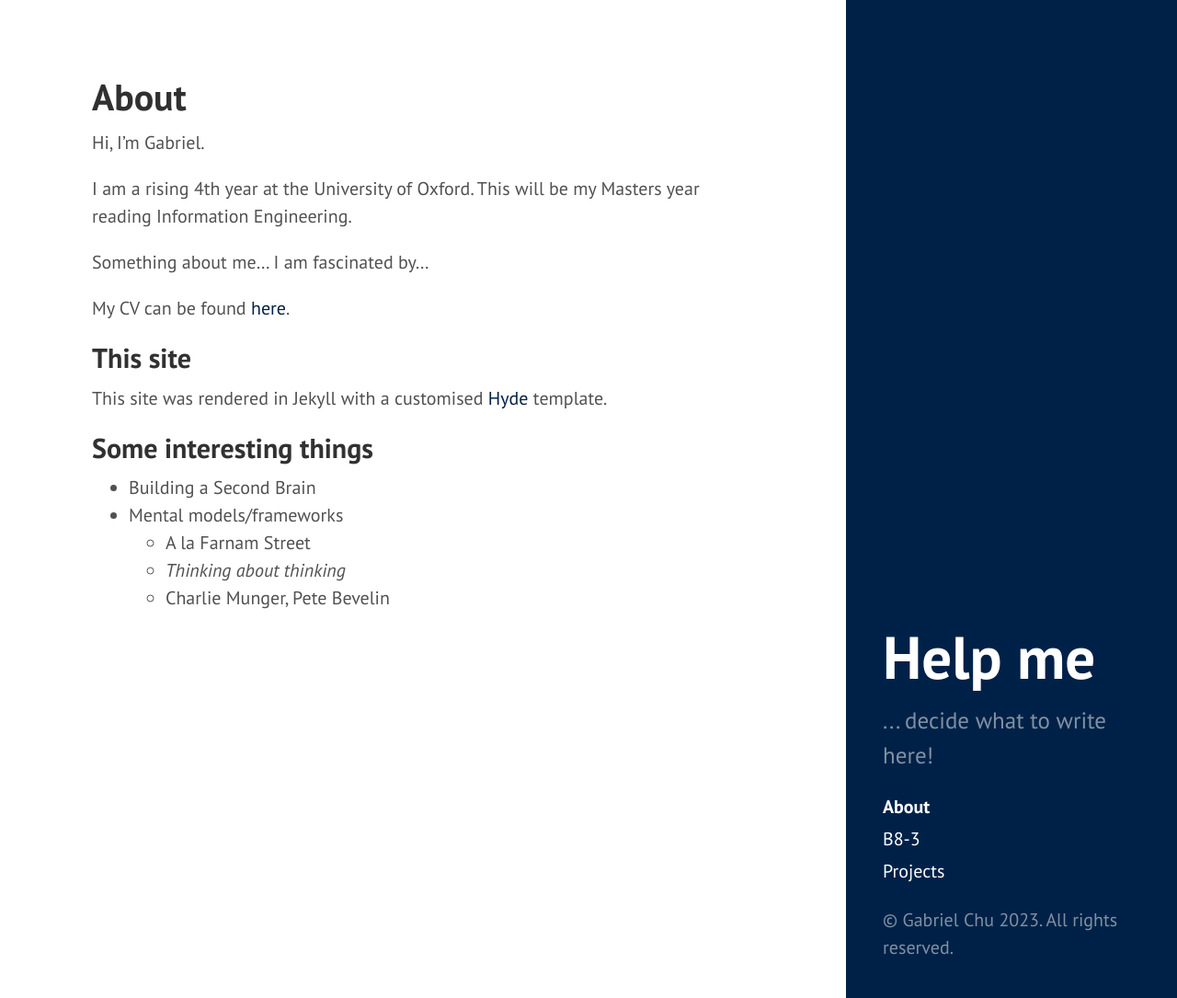
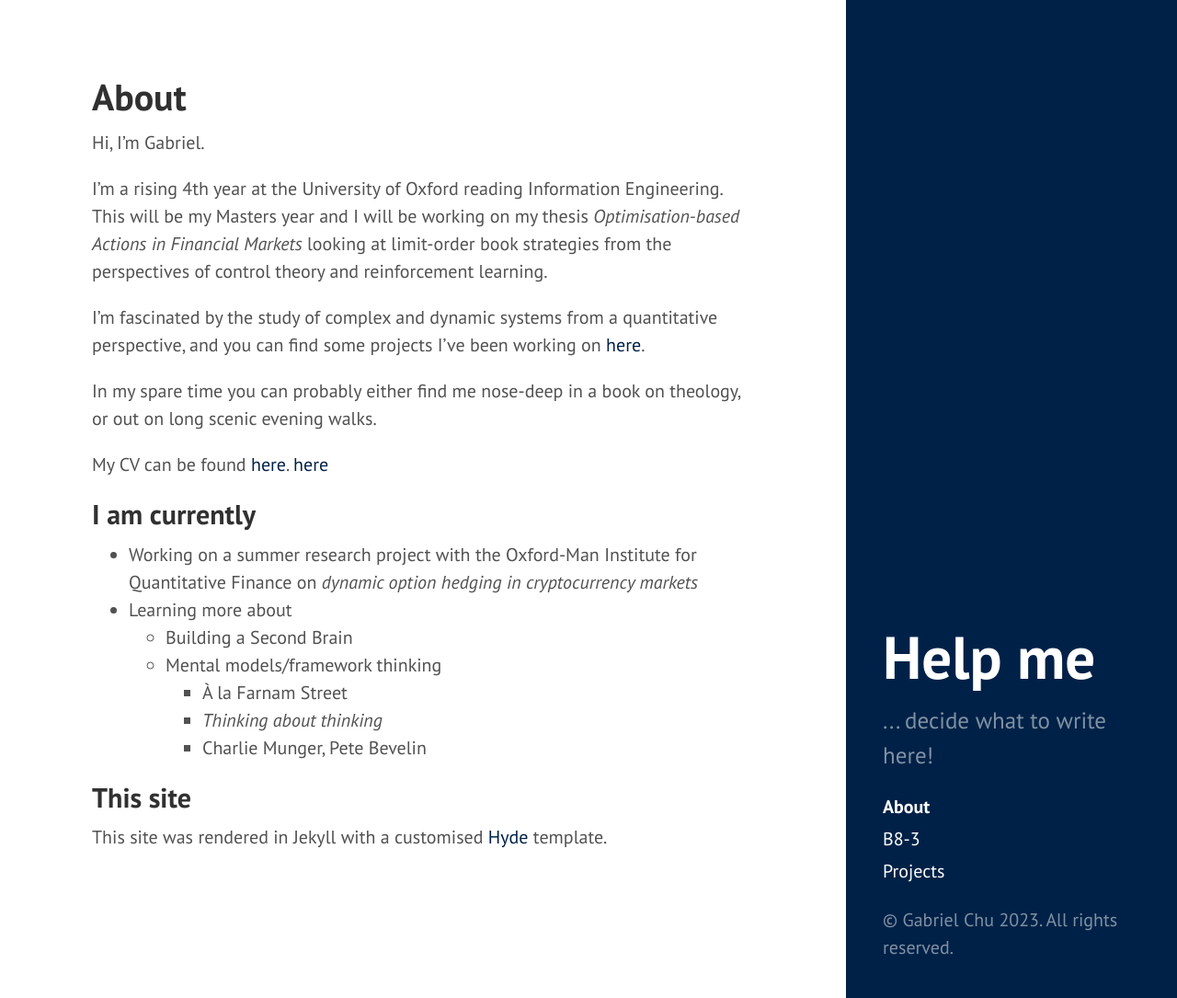
Before and after one commit to nsphinc/nsphinc.github.io, a Jekyll site: the page built from about.md, in a window 1280 px wide and 1085 px high. Shown: the whole window at 92% size. Built offline with Jekyll 4.4.1, drawn with Linux system fonts in a browser that asks for light colours.

Commit message:
edited about.md

```diff
--- a/about.md
+++ b/about.md
@@ -5,20 +5,24 @@ title: About
 
 Hi, I'm Gabriel.
 
-I am a rising 4th year at the University of Oxford. This will be my Masters year reading Information Engineering.
+I'm a rising 4th year at the University of Oxford reading Information Engineering. This will be my Masters year and I will be working on my thesis *Optimisation-based Actions in Financial Markets* looking at limit-order book strategies from the perspectives of control theory and reinforcement learning.
 
-Something about me... I am fascinated by...
+I'm fascinated by the study of complex and dynamic systems from a quantitative perspective, and you can find some projects I've been working on [here](/projects.md).
 
-My CV can be found [here]({{ site.cvurl }}).
+In my spare time you can probably either find me nose-deep in a book on theology, or out on long scenic evening walks.
+
+My CV can be found [here]({{ site.cvurl }}){:target="_blank"}. [here](/cv_GabrielChu.pdf){:target="_blank"}
+
+## I am currently
+
+* Working on a summer research project with the Oxford-Man Institute for Quantitative Finance on *dynamic option hedging in cryptocurrency markets*
+* Learning more about
+  * Building a Second Brain
+  * Mental models/framework thinking
+    * À la Farnam Street
+    * *Thinking about thinking*
+    * Charlie Munger, Pete Bevelin
 
 ## This site
 
 This site was rendered in Jekyll with a customised [Hyde](https://github.com/poole/hyde) template.
-
-## Some interesting things
-
-* Building a Second Brain
-* Mental models/frameworks
-  * A la Farnam Street
-  * *Thinking about thinking*
-  * Charlie Munger, Pete Bevelin
```
